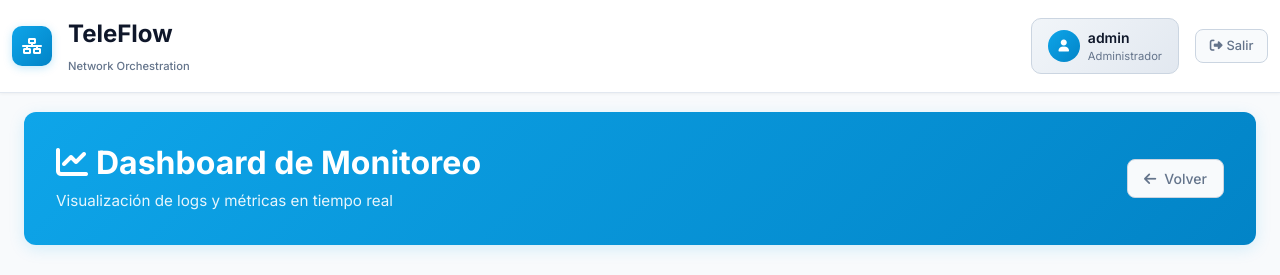
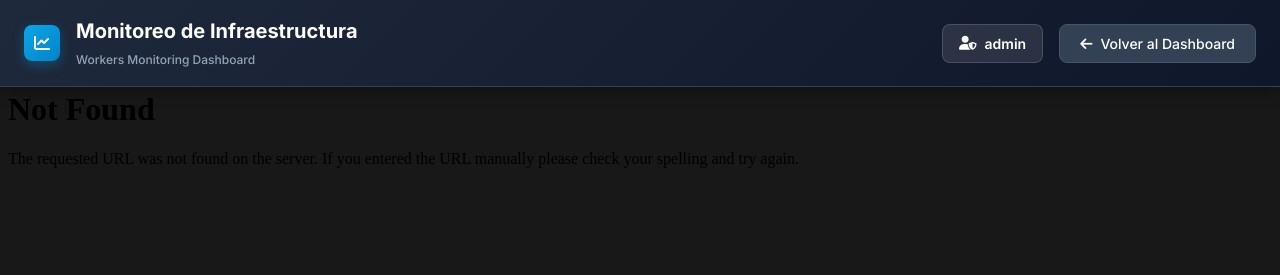
Before and after one commit to DanielGarayC/CLOUD_GRUPO6, a Flask app: page /grafana in a window 1280 px wide. Shown: the top 275 px of the page. After the commit the page ends 168 px from the top, so only its background shows below. Run offline with Flask 3, Linux system fonts and the light colour scheme; the visitor is signed in with stand-in values (Sample User, id 1); data comes from the database, SQL or seed files in the repository; parts of the project's set-up code (start-up, migrations or seed data) failed here and were passed over; some libraries are stand-ins or nearby versions.

Commit message:
cambios extra
no me peguen

```diff
--- a/frontend/app.py
+++ b/frontend/app.py
@@ -197,7 +197,7 @@ def test():
 
 @app.route('/grafana')
 def grafana_dashboard():
-    """Vista embebida de Grafana visible desde navegador y contenedor."""
+    """Vista embebida de Grafana - Workers Monitoring Dashboard"""
     if 'user_id' not in session:
         flash('Por favor inicia sesión para acceder al dashboard de monitoreo.', 'error')
         return redirect(url_for('login'))
@@ -208,16 +208,16 @@ def grafana_dashboard():
         session.clear()
         return redirect(url_for('login'))
 
-    if user.rol_idrol not in [1, 2]:
-        flash('No tienes los permisos necesarios para acceder a esta página.', 'error')
+    # Solo admin y superadmin pueden ver el monitoreo
+    if not is_admin_user(user):
+        flash('No tienes los permisos necesarios para acceder al monitoreo de infraestructura.', 'error')
         return redirect(url_for('dashboard'))
 
-    if os.environ.get("IN_DOCKER") == "true":
-        grafana_url = "http://localhost:3000/d/d99c29a1-a13e-4b98-87cb-1d1601a129d6/dashboard-logs-teleflow?orgId=1&from=now-6h&to=now&kiosk"
-    else:
-        grafana_url = "http://grafana:3000/d/d99c29a1-a13e-4b98-87cb-1d1601a129d6/dashboard-logs-teleflow?orgId=1&from=now-6h&to=now&kiosk"
+    # URL del dashboard de Workers Monitoring
+    # Modo kiosk para ocultar menús de Grafana
+    grafana_url = "http://localhost:3000/d/workers-monitoring/workers-monitoring-dashboard?orgId=1&refresh=5s&kiosk"
 
-    app.logger.info(f"🌀 Grafana URL usada: {grafana_url}")
+    app.logger.info(f"🌀 Admin {user.nombre} accediendo a monitoreo de workers")
     return render_template('grafana_embed.html', grafana_url=grafana_url, user=user)
 
 @app.route('/login', methods=['GET', 'POST'])
--- a/frontend/templates/dashboard.html
+++ b/frontend/templates/dashboard.html
@@ -147,6 +147,10 @@
                         {% if is_admin %}
                         <a href="{{ url_for('list_users') }}" class="btn btn-outline-primary">
                             <i class="fas fa-users me-2"></i>Gestionar Usuarios
+                        </a>
+                        <!-- 🟢 NUEVO: Botón para monitoreo -->
+                        <a href="{{ url_for('grafana_dashboard') }}" class="btn btn-outline-info">
+                            <i class="fas fa-chart-line me-2"></i>Monitoreo de Infraestructura
                         </a>
                         {% endif %}
                     </div>
--- a/frontend/templates/grafana_embed.html
+++ b/frontend/templates/grafana_embed.html
@@ -3,121 +3,162 @@
 <head>
     <meta charset="UTF-8">
     <meta name="viewport" content="width=device-width, initial-scale=1.0">
-    <title>TeleFlow - Monitoreo</title>
+    <title>TeleFlow - Monitoreo de Workers</title>
     <link href="https://cdnjs.cloudflare.com/ajax/libs/bootstrap/5.3.0/css/bootstrap.min.css" rel="stylesheet">
     <link href="https://cdnjs.cloudflare.com/ajax/libs/font-awesome/6.4.0/css/all.min.css" rel="stylesheet">
     <style>
         @import url('https://fonts.googleapis.com/css2?family=Inter:wght@300;400;500;600;700;800&display=swap');
-        * { font-family: 'Inter', sans-serif; }
-        body { background: #f8fafc; min-height: 100vh; }
+        * { font-family: 'Inter', sans-serif; margin: 0; padding: 0; box-sizing: border-box; }
+        body { background: #1a1a1a; min-height: 100vh; overflow: hidden; }
+
         .top-bar {
-            background: #ffffff;
-            border-bottom: 1px solid #e2e8f0;
-            box-shadow: 0 1px 3px 0 rgba(0, 0, 0, 0.05);
-            padding: 1rem 0;
+            background: linear-gradient(135deg, #1e293b 0%, #0f172a 100%);
+            border-bottom: 1px solid #334155;
+            box-shadow: 0 4px 16px rgba(0, 0, 0, 0.3);
+            padding: 1rem 1.5rem;
             position: fixed;
             top: 0;
             left: 0;
             right: 0;
             z-index: 1000;
         }
-        .dashboard-page {
-            padding-top: 80px;
+
+        .monitoring-container {
+            width: 100%;
+            height: calc(100vh - 70px);
+            margin-top: 70px;
+            overflow: hidden;
         }
-        .navbar-brand { font-size: 1.5rem; font-weight: 700; color: #0f172a; display: flex; align-items: center; gap: 0.75rem; }
-        .logo-icon { width: 40px; height: 40px; background: linear-gradient(135deg, #0ea5e9 0%, #0284c7 100%); border-radius: 10px; display: flex; align-items: center; justify-content: center; box-shadow: 0 2px 8px rgba(14, 165, 233, 0.25); }
-        .main-content { max-width: 1400px; margin: 0 auto; padding: 2rem 1.5rem; }
-        .page-header { background: linear-gradient(135deg, #0ea5e9 0%, #0284c7 100%); border-radius: 12px; padding: 2rem; margin-bottom: 2rem; box-shadow: 0 4px 16px rgba(14, 165, 233, 0.15); }
-        .page-title { font-size: 2rem; font-weight: 700; color: white; margin-bottom: 0.5rem; }
-        .page-subtitle { color: rgba(255, 255, 255, 0.9); font-size: 0.95rem; margin: 0; }
-        .content-card { background: white; border-radius: 12px; border: 1px solid #e2e8f0; box-shadow: 0 1px 3px 0 rgba(0, 0, 0, 0.05); overflow: hidden; }
-        .btn { font-weight: 500; border-radius: 8px; padding: 0.5rem 1rem; font-size: 0.875rem; transition: all 0.2s ease; }
-        .btn:hover { transform: translateY(-1px); box-shadow: 0 4px 12px rgba(0, 0, 0, 0.1); }
-        .btn-outline-secondary { color: #64748b; border-color: #cbd5e1; background: #f8fafc; }
-        .btn-outline-secondary:hover { background: #e2e8f0; border-color: #94a3b8; color: #475569; }
-        .alert { border-radius: 10px; border: 1px solid; box-shadow: 0 2px 8px rgba(0, 0, 0, 0.08); padding: 1rem 1.25rem; margin-bottom: 1.5rem; }
-        .alert-success { background-color: #dcfce7; border-color: #86efac; color: #166534; }
-        .alert-danger { background-color: #fee2e2; border-color: #fca5a5; color: #991b1b; }
-        .alert-warning { background-color: #fef3c7; border-color: #fcd34d; color: #92400e; }
-        .user-badge { background: linear-gradient(135deg, #f1f5f9 0%, #e2e8f0 100%); border: 1px solid #cbd5e1; border-radius: 10px; padding: 0.5rem 1rem; }
-        .user-avatar { width: 32px; height: 32px; background: linear-gradient(135deg, #0ea5e9 0%, #0284c7 100%); border-radius: 50%; display: inline-flex; align-items: center; justify-content: center; }
-        .btn-outline-light { color: #64748b; border-color: #cbd5e1; background: #f8fafc; }
-        .btn-outline-light:hover { background: #e2e8f0; border-color: #94a3b8; color: #475569; }
-        .btn-sm { padding: 0.4rem 0.85rem; font-size: 0.8rem; }
-        .monitoring-frame {
+
+        .grafana-iframe {
             width: 100%;
-            height: calc(100vh - 220px);
-            min-height: 600px;
+            height: 100%;
             border: none;
+            background: #181818;
+        }
+
+        .logo-icon {
+            width: 36px;
+            height: 36px;
+            background: linear-gradient(135deg, #0ea5e9 0%, #0284c7 100%);
+            border-radius: 8px;
+            display: inline-flex;
+            align-items: center;
+            justify-content: center;
+            box-shadow: 0 4px 12px rgba(14, 165, 233, 0.3);
+        }
+
+        .btn-back {
+            background: #334155;
+            border: 1px solid #475569;
+            color: white;
+            padding: 0.5rem 1.25rem;
+            border-radius: 8px;
+            text-decoration: none;
+            font-size: 0.875rem;
+            font-weight: 500;
+            transition: all 0.2s;
+        }
+
+        .btn-back:hover {
+            background: #475569;
+            color: white;
+            transform: translateY(-1px);
+            box-shadow: 0 4px 12px rgba(0, 0, 0, 0.3);
+        }
+
+        .user-badge {
+            background: rgba(255, 255, 255, 0.1);
+            border: 1px solid rgba(255, 255, 255, 0.15);
+            border-radius: 8px;
+            padding: 0.5rem 1rem;
+            color: white;
+        }
+
+        .loading-indicator {
+            position: absolute;
+            top: 50%;
+            left: 50%;
+            transform: translate(-50%, -50%);
+            text-align: center;
+            color: #64748b;
+        }
+
+        .loading-spinner {
+            width: 48px;
+            height: 48px;
+            border: 4px solid rgba(14, 165, 233, 0.2);
+            border-top-color: #0ea5e9;
+            border-radius: 50%;
+            animation: spin 0.8s linear infinite;
+        }
+
+        @keyframes spin {
+            to { transform: rotate(360deg); }
         }
     </style>
 </head>
 <body>
-    <div class="dashboard-page">
     <!-- Barra Superior -->
     <nav class="top-bar">
-            <div class="container-fluid">
         <div class="d-flex justify-content-between align-items-center">
             <div class="d-flex align-items-center gap-3">
-                        <div class="logo-icon"><i class="fas fa-network-wired text-white"></i></div>
+                <div class="logo-icon">
+                    <i class="fas fa-chart-line text-white"></i>
+                </div>
                 <div>
-                            <div style="font-size: 1.5rem; font-weight: 700; color: #0f172a;">TeleFlow</div>
-                            <small style="font-size: 0.7rem; color: #64748b; font-weight: 500;">Network Orchestration</small>
+                    <div style="font-size: 1.25rem; font-weight: 700; color: white;">
+                        Monitoreo de Infraestructura
+                    </div>
+                    <small style="font-size: 0.75rem; color: #94a3b8; font-weight: 500;">
+                        Workers Monitoring Dashboard
+                    </small>
                 </div>
             </div>
             <div class="d-flex align-items-center gap-3">
                 <div class="user-badge d-flex align-items-center gap-2">
-                            <div class="user-avatar"><i class="fas fa-user text-white" style="font-size: 0.75rem;"></i></div>
-                            <div>
-                                <div style="font-size: 0.875rem; font-weight: 600; color: #0f172a;">{{ user.nombre }}</div>
-                                <div style="font-size: 0.7rem; color: #64748b;">Administrador</div>
+                    <i class="fas fa-user-shield" style="font-size: 0.875rem;"></i>
+                    <span style="font-size: 0.875rem; font-weight: 600;">{{ user.nombre }}</span>
                 </div>
-                        </div>
-                        <a href="{{ url_for('logout') }}" class="btn btn-outline-light btn-sm">
-                            <i class="fas fa-sign-out-alt me-1"></i>Salir
+                <a href="{{ url_for('dashboard') }}" class="btn-back">
+                    <i class="fas fa-arrow-left me-2"></i>Volver al Dashboard
                 </a>
-                    </div>
             </div>
         </div>
     </nav>
 
-        <!-- Contenido Principal -->
-        <div class="main-content">
-            <div class="page-header">
-                <div class="d-flex justify-content-between align-items-center">
-                    <div>
-                        <h1 class="page-title">
-                            <i class="fas fa-chart-line me-2"></i>Dashboard de Monitoreo
-                        </h1>
-                        <p class="page-subtitle">Visualización de logs y métricas en tiempo real</p>
-                    </div>
-                    <div>
-                        <a href="{{ url_for('dashboard') }}" class="btn btn-outline-secondary">
-                            <i class="fas fa-arrow-left me-2"></i>Volver
-                        </a>
-                    </div>
+    <!-- Contenedor de Grafana -->
+    <div class="monitoring-container">
+        <div class="loading-indicator" id="loadingIndicator">
+            <div class="loading-spinner mx-auto mb-3"></div>
+            <div style="font-size: 0.875rem; font-weight: 500;">
+                Cargando dashboard de monitoreo...
             </div>
         </div>
 
-            {% with messages = get_flashed_messages(with_categories=true) %}
-                {% if messages %}
-                    {% for category, message in messages %}
-                        <div class="alert alert-{{ 'danger' if category == 'error' else category }} alert-dismissible fade show" role="alert">
-                            <i class="fas fa-{{ 'check-circle' if category == 'success' else 'exclamation-triangle' if category == 'warning' else 'times-circle' }} me-2"></i>
-                            {{ message }}
-                            <button type="button" class="btn-close" data-bs-dismiss="alert"></button>
-                        </div>
-                    {% endfor %}
-                {% endif %}
-            {% endwith %}
-
-            <div class="content-card">
-                <iframe src="{{ grafana_url }}" class="monitoring-frame" allowfullscreen></iframe>
-            </div>
-        </div>
+        <iframe
+            id="grafanaFrame"
+            class="grafana-iframe"
+            src="{{ grafana_url }}"
+            frameborder="0"
+            allow="fullscreen"
+            onload="document.getElementById('loadingIndicator').style.display = 'none';"
+        ></iframe>
     </div>
 
     <script src="https://cdnjs.cloudflare.com/ajax/libs/bootstrap/5.3.0/js/bootstrap.bundle.min.js"></script>
-    <script src="{{ url_for('static', filename='js/dashboard.js') }}"></script>
+    <script>
+        // Auto-refresh cada 30 segundos para asegurar datos actualizados
+        setInterval(() => {
+            const iframe = document.getElementById('grafanaFrame');
+            if (iframe && iframe.contentWindow) {
+                // Recargar solo si Grafana no está actualizado automáticamente
+                console.log('Dashboard activo - Grafana auto-refresh: 5s');
+            }
+        }, 30000);
+
+        // Log para debug
+        console.log('Grafana URL:', '{{ grafana_url }}');
+    </script>
 </body>
 </html>
```
Lines whose indentation alone changed are shown as unchanged.
